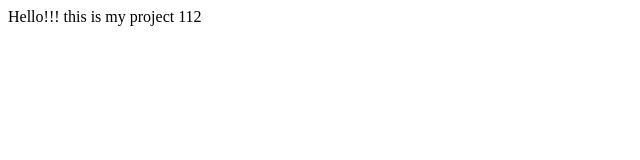
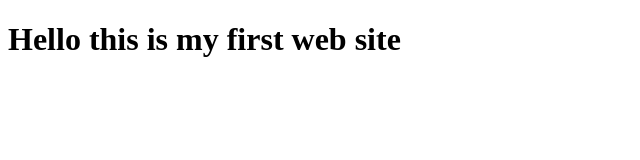
Before and after one commit to hrumich/project, a plain HTML site: page index.html in a window 1280 px wide. Shown: the whole page, without its empty margins (0-640 px from the left). Drawn offline with Linux system fonts and the light colour scheme.

Commit message:
Add titile to index.html

```diff
--- a/index.html
+++ b/index.html
@@ -7,6 +7,6 @@
     <title>Document</title>
 </head>
 <body>
-    Hello!!! this is my project 112
+    <h1>Hello this is my first web site</h1>
 </body>
 </html>
```
